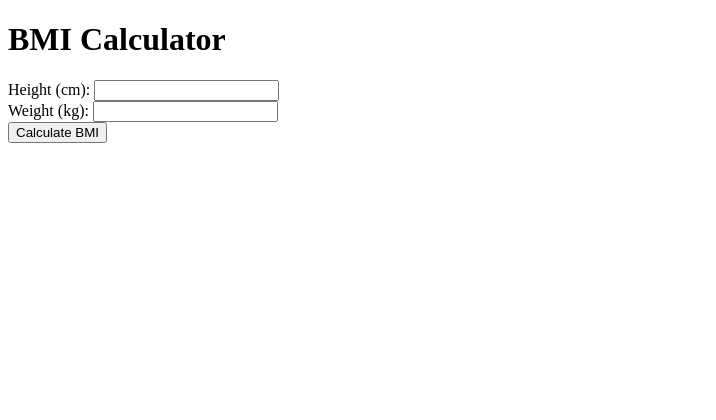
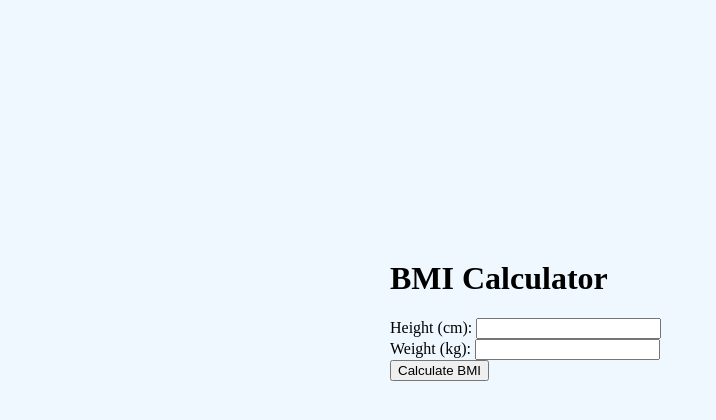
Before and after one commit to shahfawadkhan/classTask06-BMI-CALCULATOR, a plain HTML site: page index.html in a window 1280 px wide. Shown: the whole page, without its empty margins (0-716 px from the left). Drawn offline with Linux system fonts and the light colour scheme.

Commit message:
update color of background and also center the bmi calculator

```diff
--- a/index.html
+++ b/index.html
@@ -4,7 +4,7 @@
     <meta charset="UTF-8">
     <meta name="viewport" content="width=device-width, initial-scale=1.0">
     <title>BMI Calculator</title>
-    <link rel="stylesheet" href="styles.css">
+    <link rel="stylesheet" href="style.css">
 </head>
 <body>
     <div class="container">
--- a/style.css
+++ b/style.css
@@ -0,0 +1,8 @@
+body{
+    background-color: aliceblue;
+}
+.container{
+    width: 500px;
+    height: auto;
+    margin: 260px auto;
+}
```
